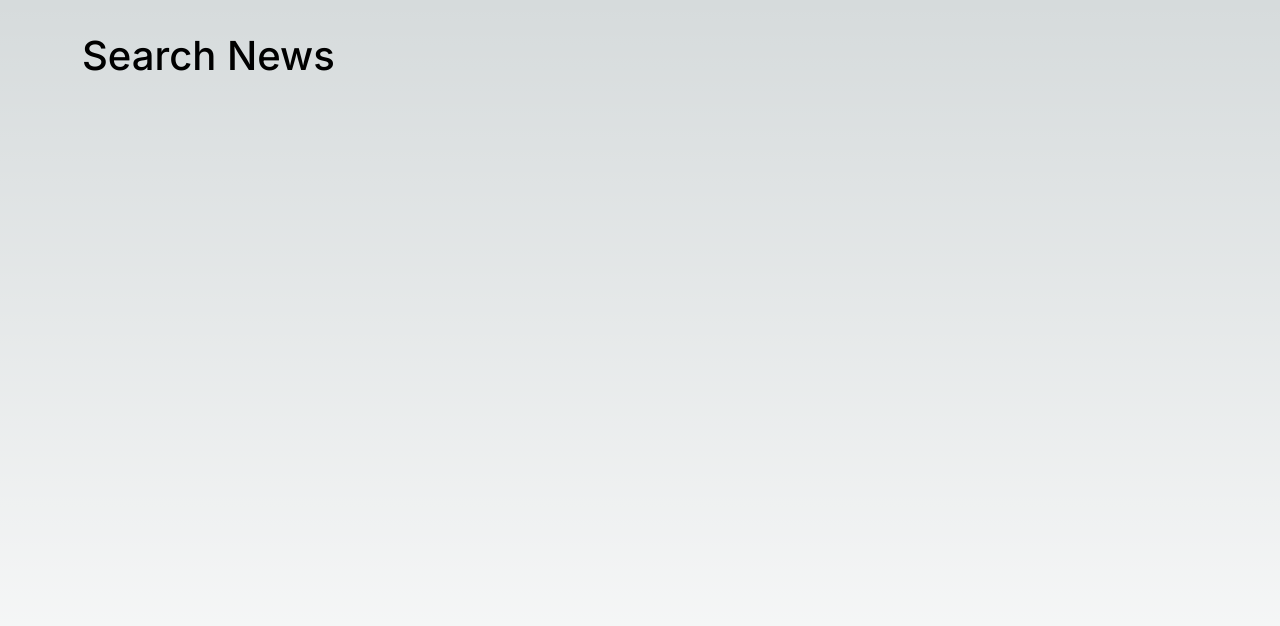
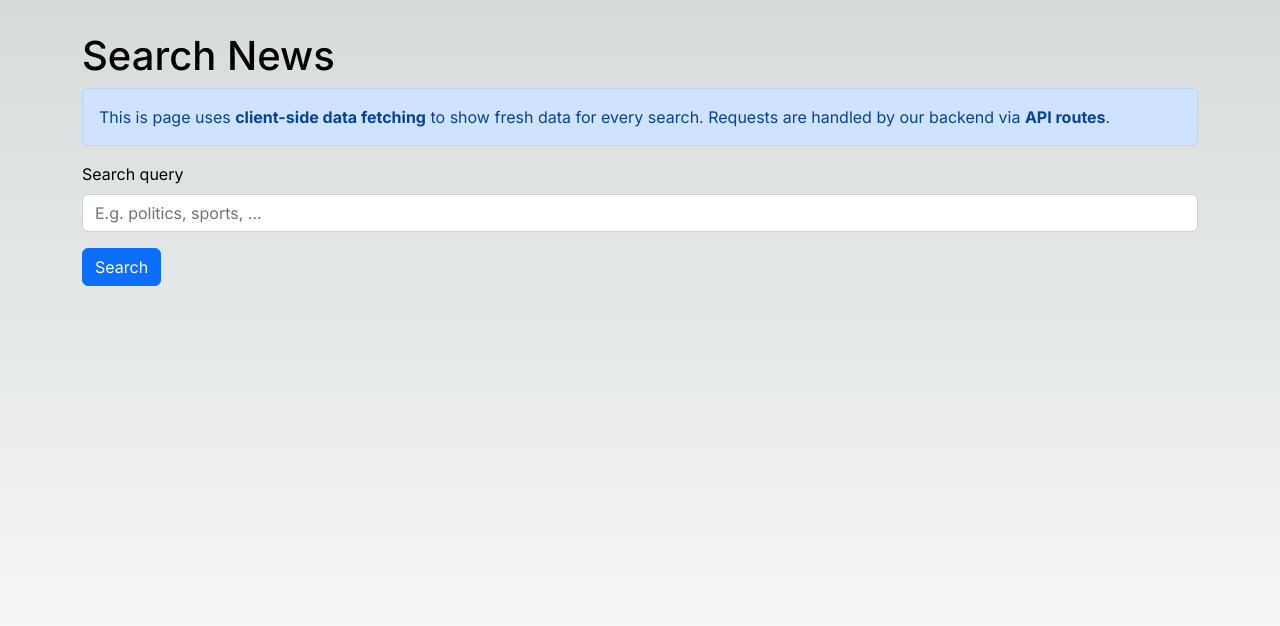
Before and after one commit to codinginflow/nextjs-crash-course-youtube, a Next.js app: page /search in a window 1280 px wide. Shown: the top 626 px of the page. Built offline with nearby package versions, Linux system fonts and the light colour scheme.

Commit message:
End of part 5

```diff
--- a/pages/api/hello.ts
+++ /dev/null
@@ -1,13 +0,0 @@
-// Next.js API route support: https://nextjs.org/docs/api-routes/introduction
-import type { NextApiRequest, NextApiResponse } from 'next'
-
-type Data = {
-  name: string
-}
-
-export default function handler(
-  req: NextApiRequest,
-  res: NextApiResponse<Data>
-) {
-  res.status(200).json({ name: 'John Doe' })
-}
--- /dev/null
+++ b/pages/api/search-news.ts
@@ -0,0 +1,19 @@
+// Next.js API route support: https://nextjs.org/docs/api-routes/introduction
+import { NewsResponse } from '@/models/NewsArticles';
+import type { NextApiRequest, NextApiResponse } from 'next';
+
+export default async function handler(
+  req: NextApiRequest,
+  res: NextApiResponse
+) {
+  const searchQuery = req.query.q?.toString();
+
+  if (!searchQuery) {
+    return res.status(400).json({ error: "Please provide a search query" });
+  }
+
+  const response = await fetch(`https://newsapi.org/v2/everything?q=${searchQuery}&apiKey=${process.env.NEWS_API_KEY}`);
+  const newsResponse: NewsResponse = await response.json();
+
+  res.status(200).json(newsResponse.articles);
+}
--- a/pages/index.tsx
+++ b/pages/index.tsx
@@ -13,7 +13,6 @@
 }
 
 export const getServerSideProps: GetServerSideProps<BreakingNewsPageProps> = async () => {
-  await new Promise(r => setTimeout(r, 3000));
   const response = await fetch("https://newsapi.org/v2/top-headlines?country=us&apiKey=" + process.env.NEWS_API_KEY);
   const newsResponse: NewsResponse = await response.json();
   return {
--- a/pages/search.tsx
+++ b/pages/search.tsx
@@ -1,9 +1,68 @@
+import NewsArticlesGrid from "@/components/NewsArticlesGrid";
+import { NewsArticle } from "@/models/NewsArticles";
+import Head from "next/head";
+import { FormEvent, useState } from "react";
+import { Alert, Button, Form, Spinner } from "react-bootstrap";
+
 const SearchNewsPage = () => {
+    const [searchResults, setSearchResults] = useState<NewsArticle[] | null>(null);
+    const [searchResultsLoading, setSearchResultsLoading] = useState(false);
+    const [searchResultsLoadingIsError, setSearchResultsLoadingIsError] = useState(false);
+
+    async function handleSubmit(e: FormEvent<HTMLFormElement>) {
+        e.preventDefault();
+        const formData = new FormData(e.target as HTMLFormElement);
+        const searchQuery = formData.get("searchQuery")?.toString().trim();
+
+        if (searchQuery) {
+            try {
+                setSearchResults(null);
+                setSearchResultsLoadingIsError(false);
+                setSearchResultsLoading(true);
+                const response = await fetch("/api/search-news?q=" + searchQuery);
+                const articles: NewsArticle[] = await response.json();
+                setSearchResults(articles);
+            } catch (error) {
+                console.error(error);
+                setSearchResultsLoadingIsError(true);
+            } finally {
+                setSearchResultsLoading(false);
+            }
+        }
+    }
+
     return (
-        <main>
-            <h1>Search News</h1>
-        </main>
-     );
+        <>
+            <Head>
+                <title key="title">Search News - NextJS News App</title>
+            </Head>
+            <main>
+                <h1>Search News</h1>
+                <Alert>
+                    This is page uses <strong>client-side data fetching</strong> to show fresh data for every search.
+                    Requests are handled by our backend via <strong>API routes</strong>.
+                </Alert>
+                <Form onSubmit={handleSubmit}>
+                    <Form.Group className="mb-3" controlId="search-input">
+                        <Form.Label>Search query</Form.Label>
+                        <Form.Control
+                            name="searchQuery"
+                            placeholder="E.g. politics, sports, ..."
+                        />
+                    </Form.Group>
+                    <Button type="submit" className="mb-3" disabled={searchResultsLoading}>
+                        Search
+                    </Button>
+                </Form>
+                <div className="d-flex flex-column align-items-center">
+                    {searchResultsLoading && <Spinner animation="border" />}
+                    {searchResultsLoadingIsError && <p>Something went wrong. Please try again.</p>}
+                    {searchResults?.length === 0 && <p>Nothing found. Try a different query.</p>}
+                    {searchResults && <NewsArticlesGrid articles={searchResults} />}
+                </div>
+            </main>
+        </>
+    );
 }
 
 export default SearchNewsPage;
```
